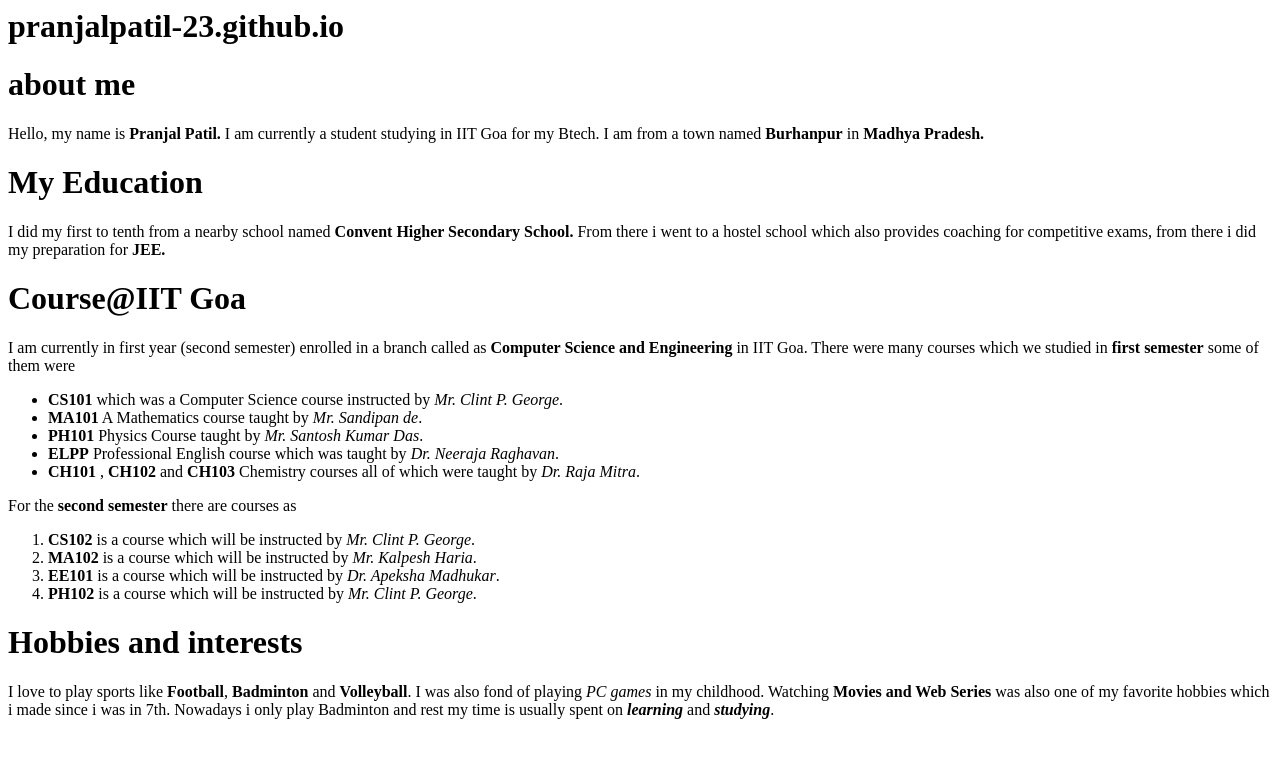
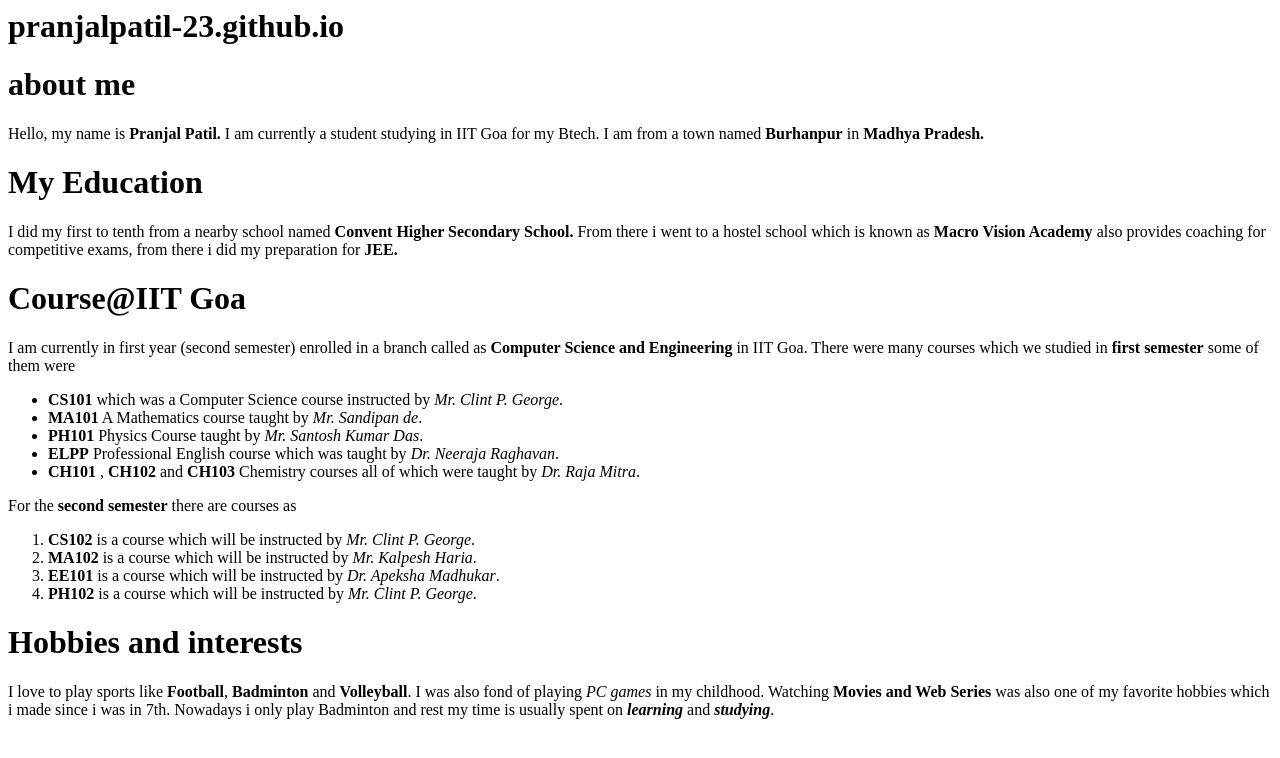
Before and after one commit to pranjalpatil-23/pranjalpatil-23.github.io, a plain HTML site: page markdown/index.html in a window 1280 px wide. Drawn offline with Linux system fonts and the light colour scheme.

Commit message:
Update index.html

```diff
--- a/markdown/index.html
+++ b/markdown/index.html
@@ -9,7 +9,7 @@ I am currently a student studying in IIT Goa for my Btech. I am from a town name
 <h1> My Education </h1>
 <p>
 
-	I did my first to tenth from a nearby school named <strong>Convent Higher Secondary School.</strong> From there i went to a hostel school which also provides coaching for competitive exams, from there i did my preparation for <strong>JEE.</strong>
+	I did my first to tenth from a nearby school named <strong>Convent Higher Secondary School.</strong> From there i went to a hostel school which is known as <strong>Macro Vision Academy</strong> also provides coaching for competitive exams, from there i did my preparation for <strong>JEE.</strong>
 
 </p>
 <h1> Course@IIT Goa </h1>
```
